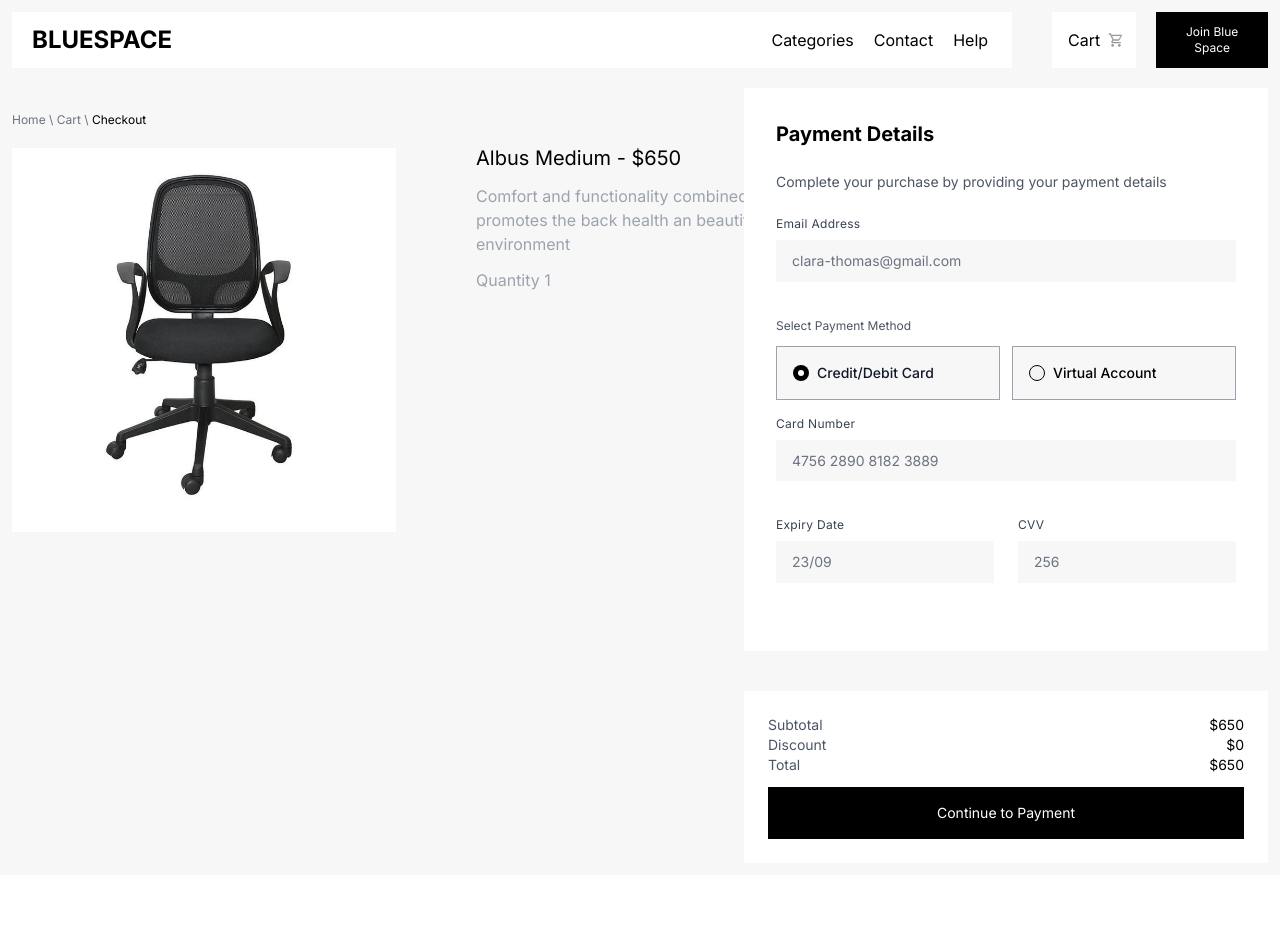
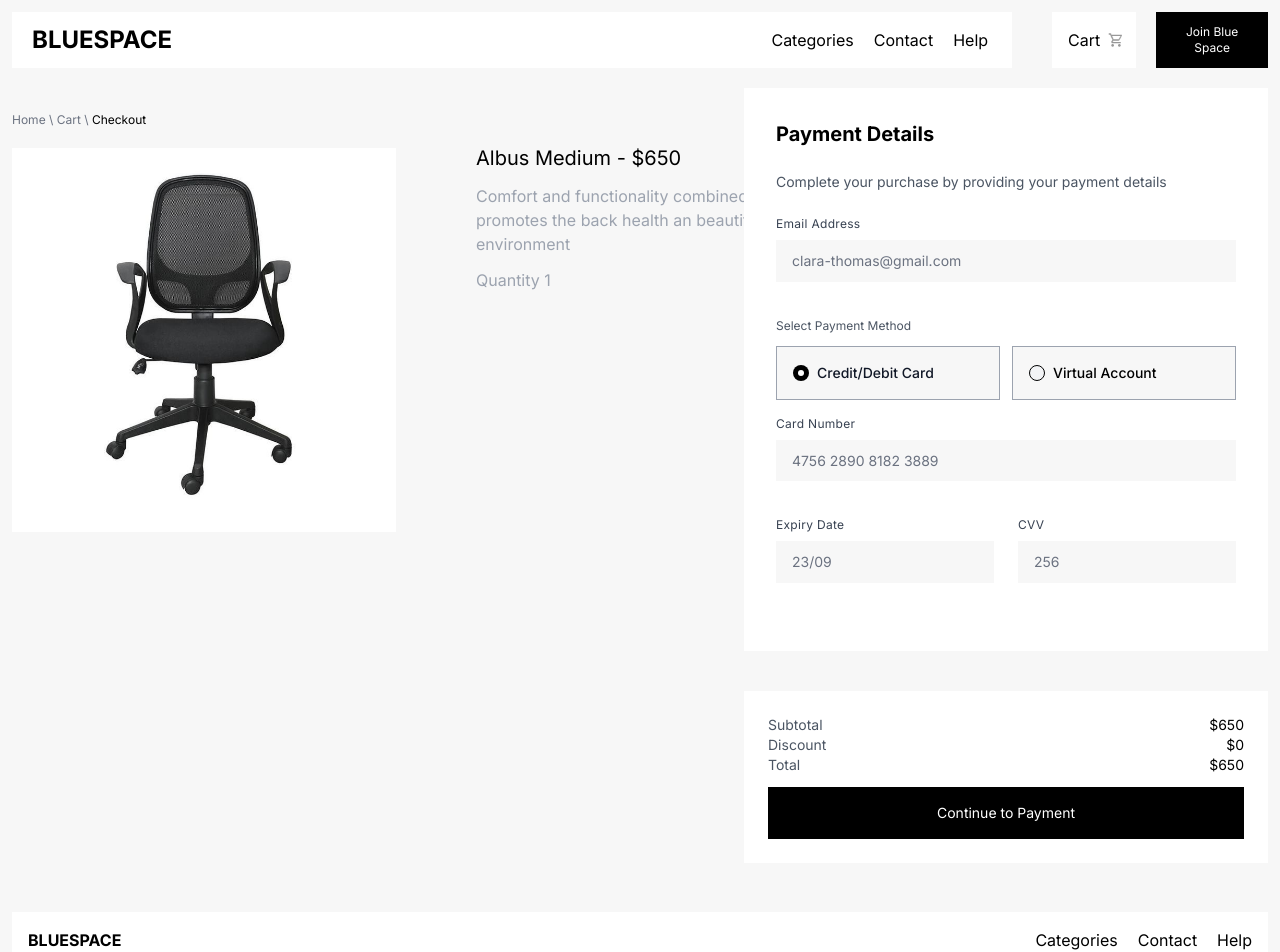
Before and after one commit to Amelss/timbus-cloud-shop, a React (Vite) app: page /Checkout in a window 1280 px wide. Shown: the top 952 px of the page. Before the commit the page ends 875 px from the top, so only its background shows below. Built offline with nearby package versions, Linux system fonts and the light colour scheme.

Commit message:
Adding footer and adjusting screen responsiveness

```diff
--- a/src/Components/Checkout.jsx
+++ b/src/Components/Checkout.jsx
@@ -1,6 +1,6 @@
 export default function Checkout() {
   return (
-    <div>
+    <div className="xl:h-screen ">
       <div className="block xl:flex justify-between">
         <div>
           <p className="mt-6 text-gray-500 text-xs">Home \ Cart \<span className="text-black"> Checkout</span></p>
@@ -22,7 +22,7 @@ export default function Checkout() {
             <p className="my-6 text-sm text-gray-600">
               Complete your purchase by providing your payment details
             </p>
-            <form className="w-full max-w-lg">
+            <form className="w-full max-w-2xl">
               <div className="flex flex-wrap -mx-3 mb-6">
                 <div className="w-full px-3">
                   <label
--- a/src/Components/Content.jsx
+++ b/src/Components/Content.jsx
@@ -5,6 +5,7 @@ import Help from "./Help"
 import Contact from "./Contact"
 import Product from "./Product"
 import Checkout from "./Checkout"
+import Footer from "./Footer"
 import { Routes, Route } from "react-router-dom";
 
 
@@ -27,6 +28,7 @@ export default function Content() {
           <Route path="/Checkout" element={<Checkout />} />
         </Routes>
       </div>
+      <Footer />
     </div>
   );
 }
--- /dev/null
+++ b/src/Components/Footer.jsx
@@ -0,0 +1,25 @@
+import { Link } from "react-router-dom";
+
+export default function Footer() {
+  return (
+    <div>
+      <div className="block md:flex items-center justify-between bg-white p-4 mt-6">
+        <div>
+          <h1 className="font-bold text-1xl">BLUESPACE</h1>
+        </div>
+
+        <div>
+          <Link to="/Categories" className="">
+            Categories
+          </Link>
+          <Link to="/" className="ml-5">
+            Contact
+          </Link>
+          <Link to="/" className="ml-5">
+            Help
+          </Link>
+        </div>
+      </div>
+    </div>
+  );
+}
--- a/src/Components/Header.jsx
+++ b/src/Components/Header.jsx
@@ -12,7 +12,7 @@ export default function Header() {
 
   return (
     <div className="xl:mb-5">
-      <div className="xl:hidden bg-white px-4 py-3">
+      <div className="md:hidden bg-white px-4 py-3">
         <div>
           <Link to="/">
             <h1 className="font-bold text-1xl">BLUESPACE</h1>
@@ -46,7 +46,7 @@ export default function Header() {
           </Menu>
         </div>
       </div>
-      <div className="hidden xl:flex justify-between items-center">
+      <div className="hidden md:flex justify-between items-center">
         <div className="bg-white w-full py-3 px-2">
           <Link to="/">
             <h1 className="ml-3 font-bold text-2xl">BLUESPACE</h1>
--- a/src/Components/Product.jsx
+++ b/src/Components/Product.jsx
@@ -48,7 +48,7 @@ export default function Product() {
         <img
           src={product.productImage}
           alt={product.productName}
-          className=""
+          className="mx-auto xl:mx-0"
         />
         <div className="bg-white xl:h-80 xl:w-[500px] pb-5  xl:pb-20 pt-6 px-6 mt-10 xl:mt-0">
           <h1 className="text-xl mb-3">{product.productName}</h1>
--- a/src/output.css
+++ b/src/output.css
@@ -1082,6 +1082,10 @@ input[type="range"]::-ms-fill-lower{
   height: 2.25rem;
 }
 
+.h-screen{
+  height: 100vh;
+}
+
 .w-1\/2{
   width: 50%;
 }
@@ -1132,6 +1136,14 @@ input[type="range"]::-ms-fill-lower{
 
 .max-w-lg{
   max-width: 32rem;
+}
+
+.max-w-xl{
+  max-width: 36rem;
+}
+
+.max-w-2xl{
+  max-width: 42rem;
 }
 
 .appearance-none{
@@ -1158,6 +1170,10 @@ input[type="range"]::-ms-fill-lower{
 
 .items-center{
   align-items: center;
+}
+
+.justify-center{
+  justify-content: center;
 }
 
 .justify-between{
@@ -1637,17 +1653,41 @@ input[type="range"]::-ms-fill-lower{
   --tw-ring-color: rgb(28 100 242 / var(--tw-ring-opacity));
 }
 
+@media (min-width: 640px){
+  .sm\:h-screen{
+    height: 100vh;
+  }
+}
+
 @media (min-width: 768px){
   .md\:mb-0{
     margin-bottom: 0px;
   }
 
+  .md\:flex{
+    display: flex;
+  }
+
+  .md\:hidden{
+    display: none;
+  }
+
   .md\:w-1\/2{
     width: 50%;
   }
 
   .md\:w-1\/3{
     width: 33.333333%;
+  }
+}
+
+@media (min-width: 1024px){
+  .lg\:flex{
+    display: flex;
+  }
+
+  .lg\:hidden{
+    display: none;
   }
 }
 
@@ -1657,6 +1697,11 @@ input[type="range"]::-ms-fill-lower{
     margin-bottom: 0px;
   }
 
+  .xl\:mx-0{
+    margin-left: 0px;
+    margin-right: 0px;
+  }
+
   .xl\:mb-0{
     margin-bottom: 0px;
   }
@@ -1707,6 +1752,10 @@ input[type="range"]::-ms-fill-lower{
 
   .xl\:h-80{
     height: 20rem;
+  }
+
+  .xl\:h-screen{
+    height: 100vh;
   }
 
   .xl\:w-24{
@@ -1775,3 +1824,13 @@ input[type="range"]::-ms-fill-lower{
     line-height: 1.25rem;
   }
 }
+
+@media (min-width: 1536px){
+  .\32xl\:flex{
+    display: flex;
+  }
+
+  .\32xl\:hidden{
+    display: none;
+  }
+}
```
